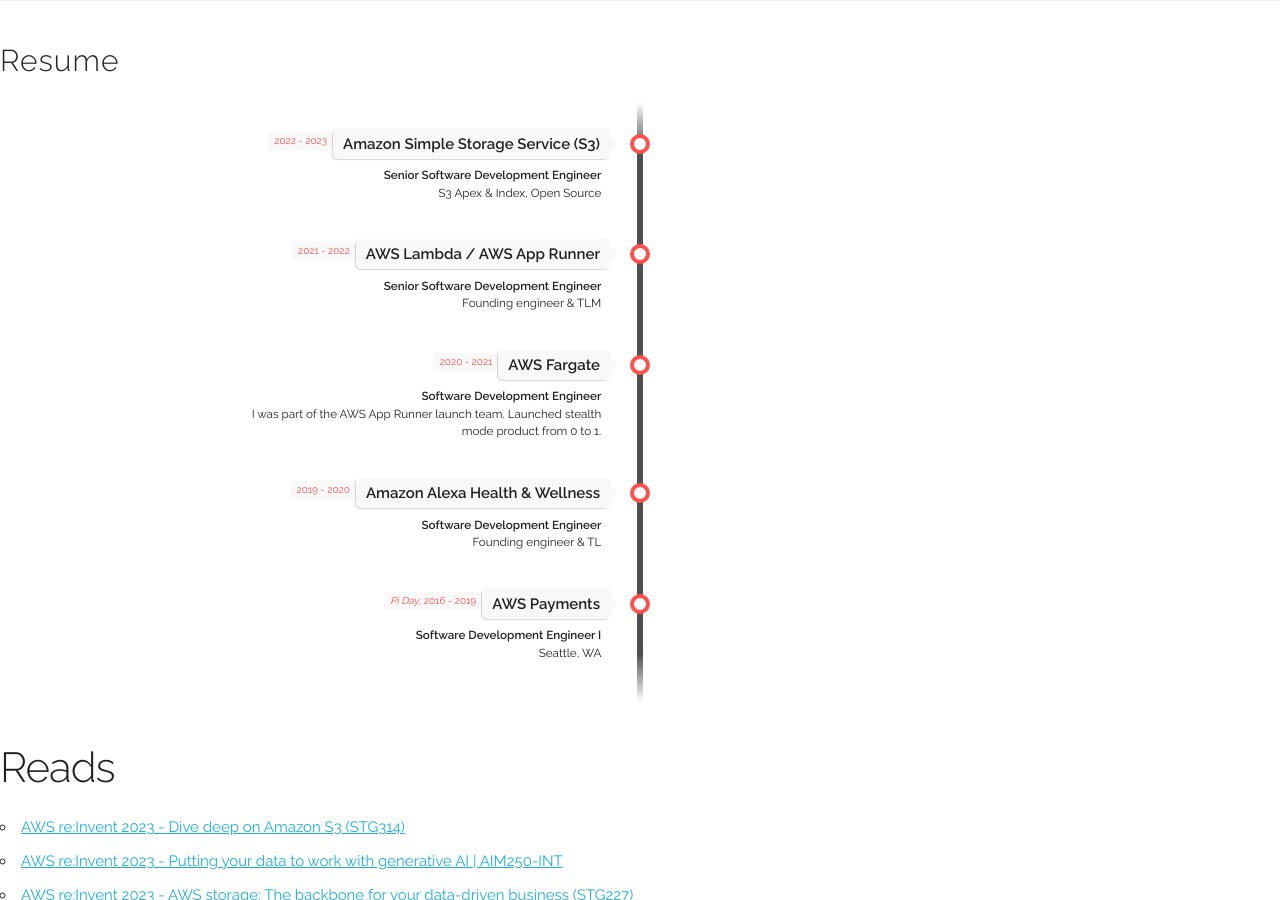
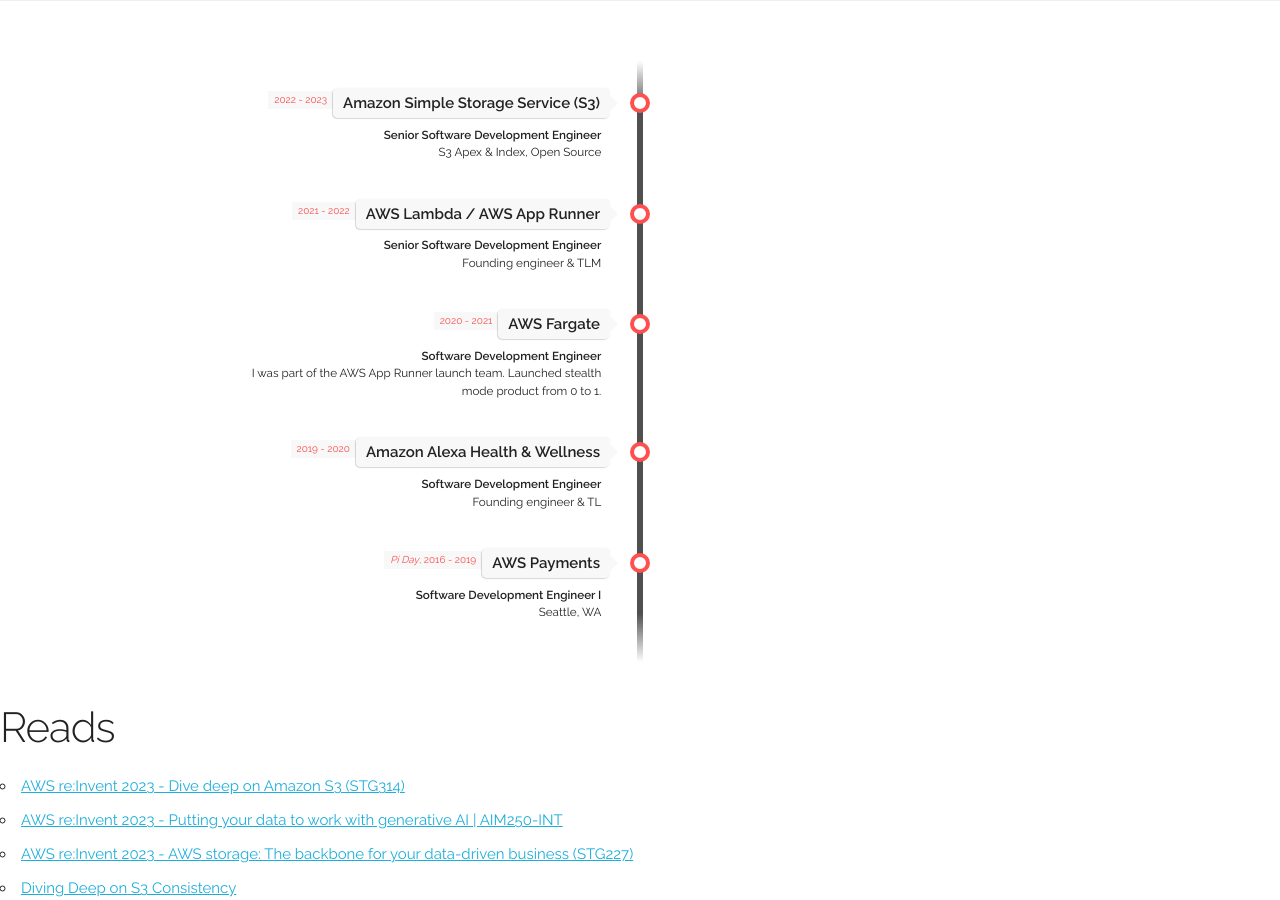
Before and after one commit to gfw001/gfw001.github.io, a Jekyll site: the page resume.html, which Jekyll copies as it is, in a window 1280 px wide and 900 px high. Built offline with Jekyll 4.4.1, drawn with Linux system fonts in a browser that asks for light colours.

Commit message:
Update resume.html

```diff
--- a/resume.html
+++ b/resume.html
@@ -37,7 +37,6 @@
 
 <body>
 <div class="docs-section" id="resume">
-  <h4>Resume</h4>
 
   <!-- The Timeline -->
   <ul class="timeline">
```
